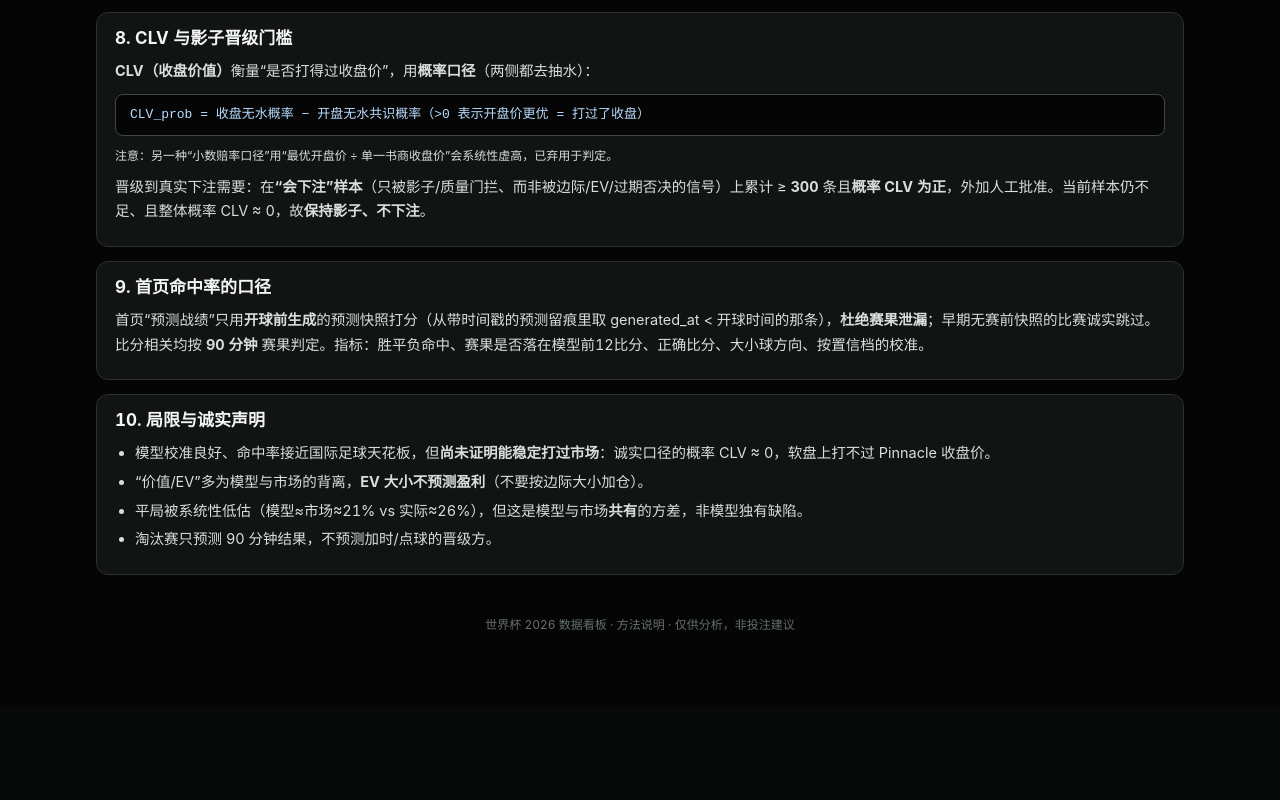
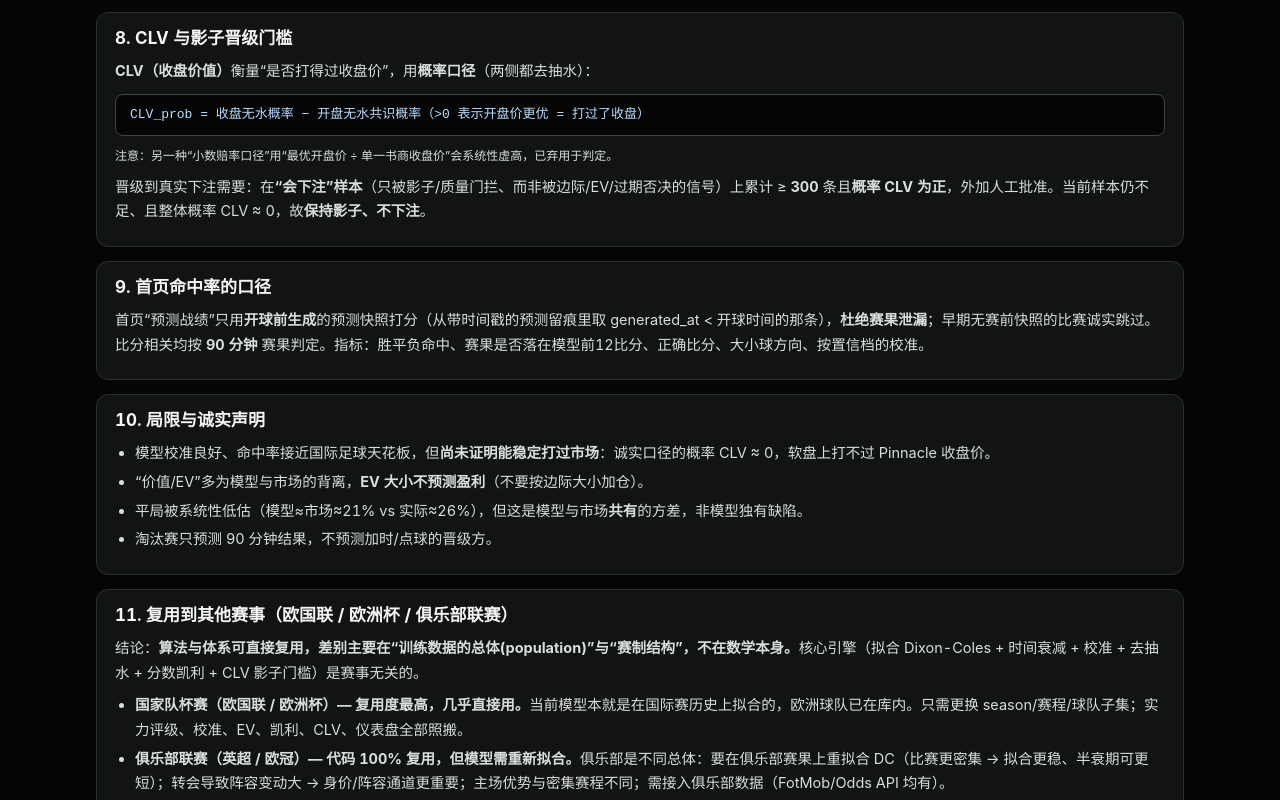
Before and after one commit to s-l-dev/2026-world-cup-page, a React (Vite) app: page /methodology in a window 1280 px wide. Shown: the part 2000-2800 px from the top of the page. Before the commit the page ends 2706 px from the top, so only its background shows below. Built offline with nearby package versions, Linux system fonts and the light colour scheme.

Commit message:
Methodology: add section 11 — reusing the system for other tournaments (Nations League/Euro/club)

```diff
--- a/src/pages/Methodology.jsx
+++ b/src/pages/Methodology.jsx
@@ -27,7 +27,8 @@ export default function Methodology() {
       <nav className="mdtoc">
         {[['data', '1. 数据来源'], ['strength', '2. 实力评级 (Dixon-Coles)'], ['match', '3. 单场预测 λ→比分矩阵'],
         ['calib', '4. 校准'], ['market', '5. 市场无水概率'], ['blend', '6. 模型 vs 市场 / 混合'],
-        ['ev', '7. 价值 EV 与凯利仓位'], ['clv', '8. CLV 与影子门槛'], ['acc', '9. 命中率口径'], ['limit', '10. 局限与诚实声明']]
+        ['ev', '7. 价值 EV 与凯利仓位'], ['clv', '8. CLV 与影子门槛'], ['acc', '9. 命中率口径'], ['limit', '10. 局限与诚实声明'],
+        ['reuse', '11. 复用到其他赛事']]
           .map(([k, l]) => <a href={`#${k}`} key={k}>{l}</a>)}
       </nav>
 
@@ -116,6 +117,16 @@ export default function Methodology() {
         </ul>
       </S>
 
+      <S id="reuse" title="11. 复用到其他赛事（欧国联 / 欧洲杯 / 俱乐部联赛）">
+        <p>结论：<b>算法与体系可直接复用，差别主要在“训练数据的总体(population)”与“赛制结构”，不在数学本身。</b>核心引擎（拟合 Dixon-Coles + 时间衰减 + 校准 + 去抽水 + 分数凯利 + CLV 影子门槛）是赛事无关的。</p>
+        <ul>
+          <li><b>国家队杯赛（欧国联 / 欧洲杯）— 复用度最高，几乎直接用。</b>当前模型本就是在国际赛历史上拟合的，欧洲球队已在库内。只需更换 season/赛程/球队子集；实力评级、校准、EV、凯利、CLV、仪表盘全部照搬。</li>
+          <li><b>俱乐部联赛（英超 / 欧冠）— 代码 100% 复用，但模型需重新拟合。</b>俱乐部是不同总体：要在俱乐部赛果上重拟合 DC（比赛更密集 → 拟合更稳、半衰期可更短）；转会导致阵容变动大 → 身价/阵容通道更重要；主场优势与密集赛程不同；需接入俱乐部数据（FotMob/Odds API 均有）。</li>
+        </ul>
+        <p>换赛事时需要替换的“杯赛专属”部分：<code>season_id</code> 硬编码、小组/晋级图/三名次解析（淘汰赛解析器是世界杯专属）、赛程快照、东道主优势(USA/MEX/CAN)。</p>
+        <p className="dim small"><b>诚实警告会延续：</b>俱乐部大联赛盘口更有效（曾在 1 万场俱乐部大小球上验证：模型打不过 Pinnacle 收盘价）。无论换到哪个赛事，“打不过流动盘收盘价”很可能依旧；edge（若有）在软盘/小众盘/低级别联赛，而非顶级联赛 1X2。换赛事后必须在新总体上<b>重新验证校准与 CLV</b>，不能假设世界杯的表现会迁移过去。</p>
+      </S>
+
       <footer>世界杯 2026 数据看板 · 方法说明 · 仅供分析，非投注建议</footer>
     </div>
   )
```
